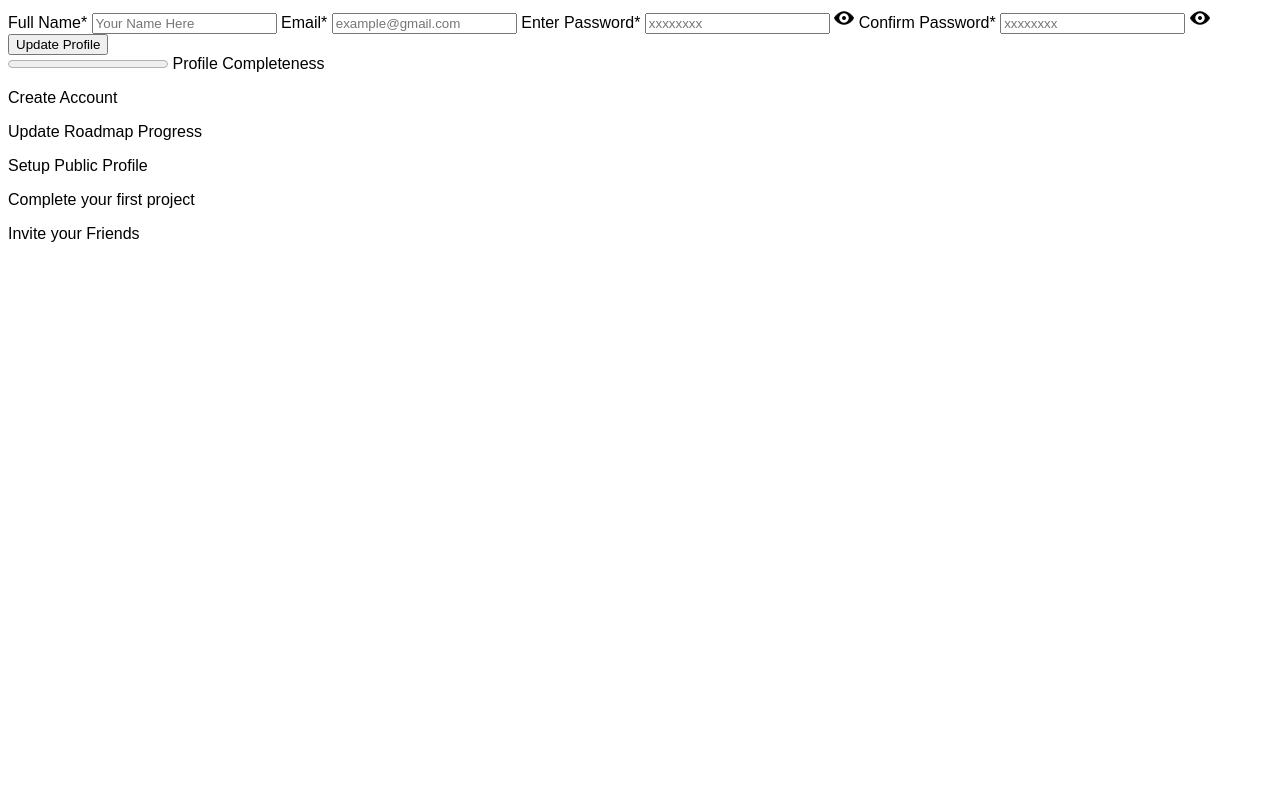
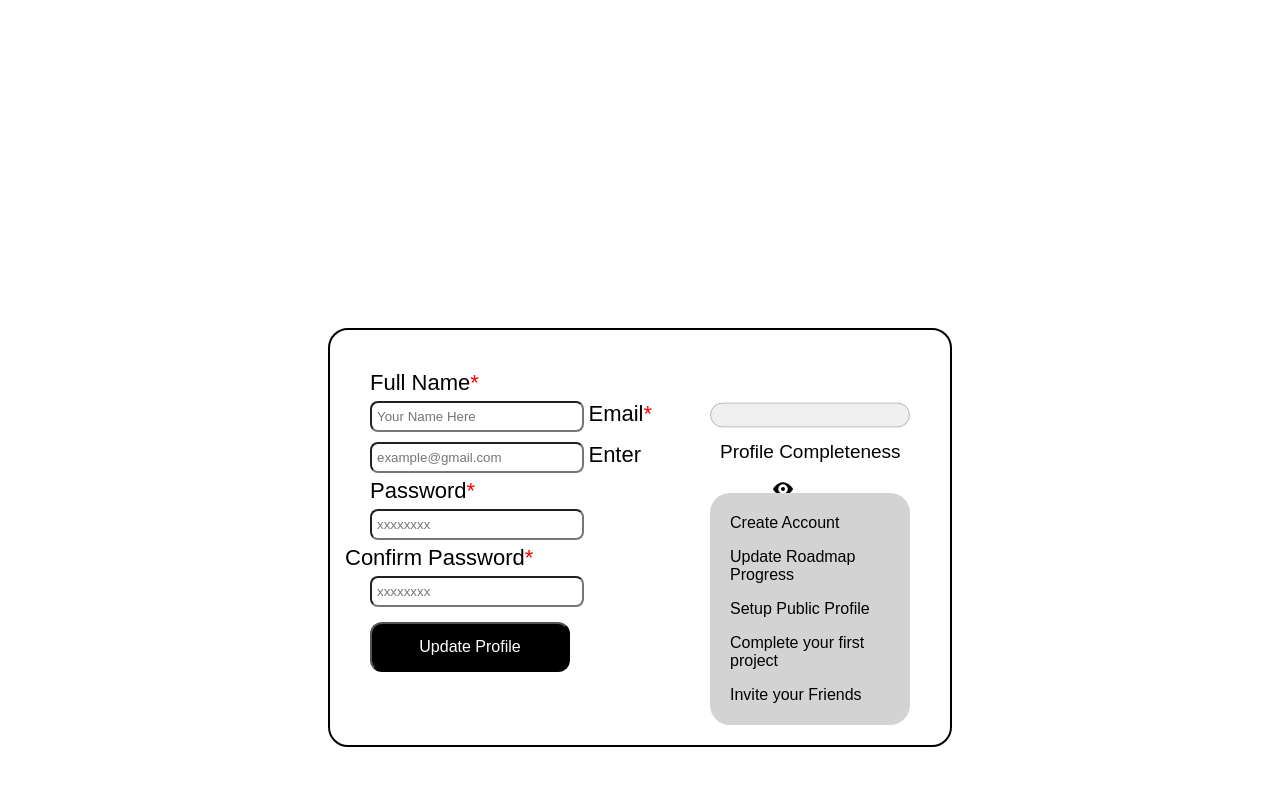
Before and after one commit to MicahCortese/Accessible-Form-UI, a plain HTML site: page index.html in a window 1280 px wide. Drawn offline with Linux system fonts and the light colour scheme.

Commit message:
Styled the bulk of the UI component

```diff
--- a/style.css
+++ b/style.css
@@ -1,3 +1,87 @@
 body {
     font-family: sans-serif;
+    padding: 25%;
 }
+
+.container {
+    display: flex;
+    border: 2px solid black;
+    border-radius: 20px;
+    padding: 40px;
+}
+
+#form-container {
+    margin-right: 50px;
+}
+
+#form-container label {
+    font-size: 22px;
+}
+
+input[type=text], input[type=email], input[type=password] {
+    width: 200px;
+    height: 25px;
+    border-radius: 8px;
+    margin-top: 5px;
+    margin-bottom: 5px;
+    padding-left: 5px;
+    padding-right: 5px;
+}
+
+input[type=submit] {
+    height: 50px;
+    width: 200px;
+    color: white;
+    background-color: black;
+    border-radius: 12px;
+    margin-top: 10px;
+    font-size: 16px;
+}
+
+input[type=submit]:hover {
+    background-color: white;
+    color: black;
+    border: 2px solid black;
+}
+
+#confirmpasswordlabel {
+    position: relative;
+    right: 25px;
+}
+
+span {
+    color: red;
+}
+
+img {
+    position: relative;
+    bottom: 30px;
+    left: 185px;
+}
+
+img:hover {
+    opacity: 0.6;
+}
+
+#progress-container {
+    position: relative;
+    top: 20px;
+}
+
+#tasks {
+    background-color: lightgray;
+    border-radius: 20px;
+    padding: 5px 20px;
+    margin-top: 30px;
+}
+
+progress {
+    width: 200px;
+    height: 50px;
+}
+
+#progressbar label {
+    position: relative;
+    font-size: 19px;
+    left: 10px;
+}
```
